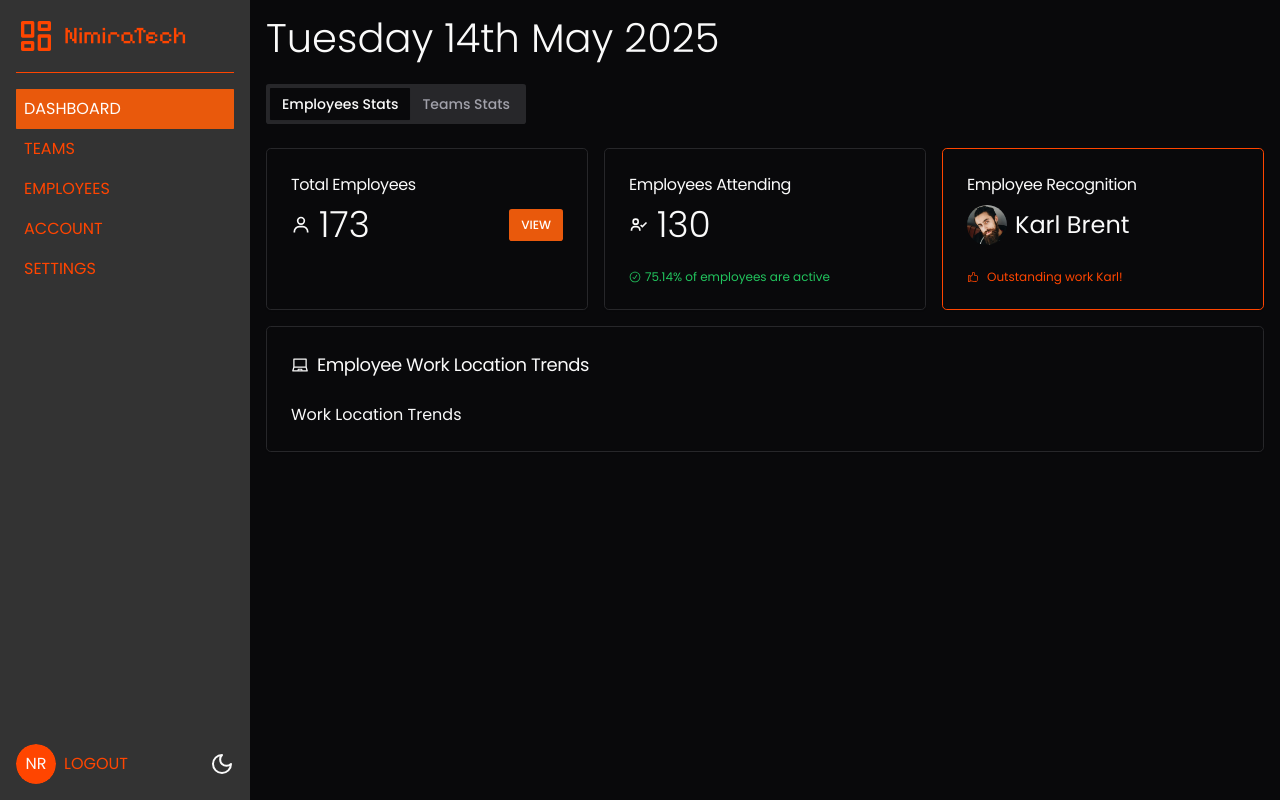
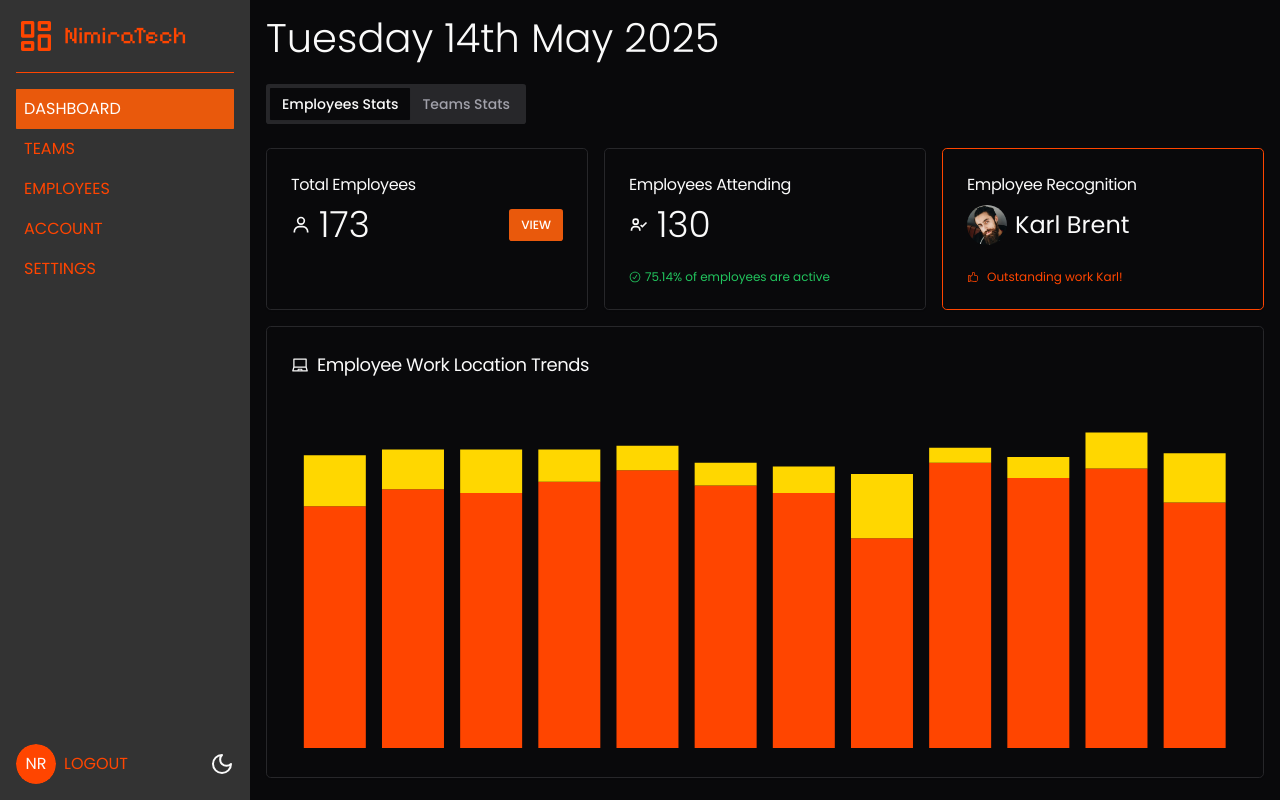
Before and after one commit to Nimira43/NT-Dashboard, a Next.js app: page /dashboard in a window 1280 px wide. Built offline with nearby package versions, Linux system fonts and the light colour scheme.

Commit message:
Rendering the bar chart

```diff
--- a/app/dashboard/components/employees/work-location-trends.tsx
+++ b/app/dashboard/components/employees/work-location-trends.tsx
@@ -1,9 +1,19 @@
 'use client'
 
-import { } from 'recharts'
+import { Bar, BarChart, ResponsiveContainer } from 'recharts'
 import { data } from './employee-attending-data'
+
 export default function WorkLocationTrends() {
   return (
-    <div>Work Location Trends</div>
+    <ResponsiveContainer
+      height={350}
+      width='100%'
+    >
+      <BarChart data={data}>
+        <Bar dataKey='office' stackId={1} fill='#ff4500' />
+        <Bar dataKey='wfh' stackId={1} fill='#ffd700' />
+      </BarChart>
+
+    </ResponsiveContainer>
   )
 }
```
